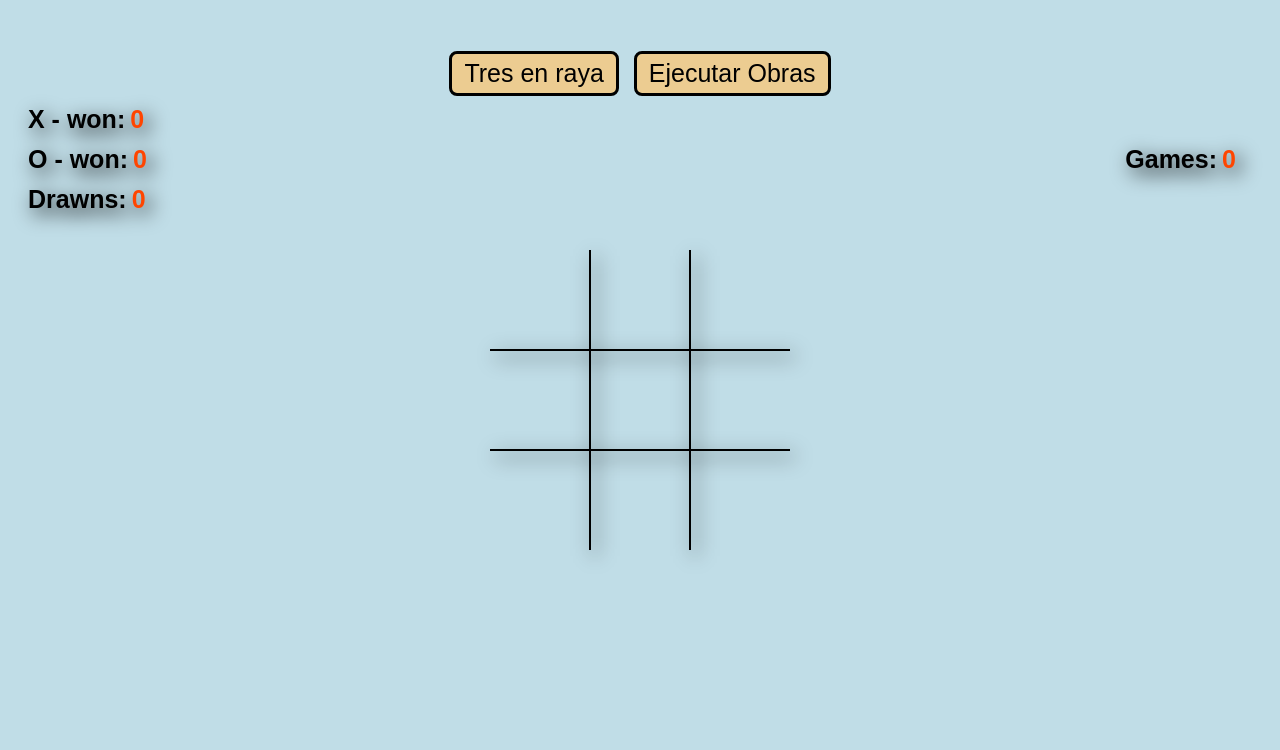
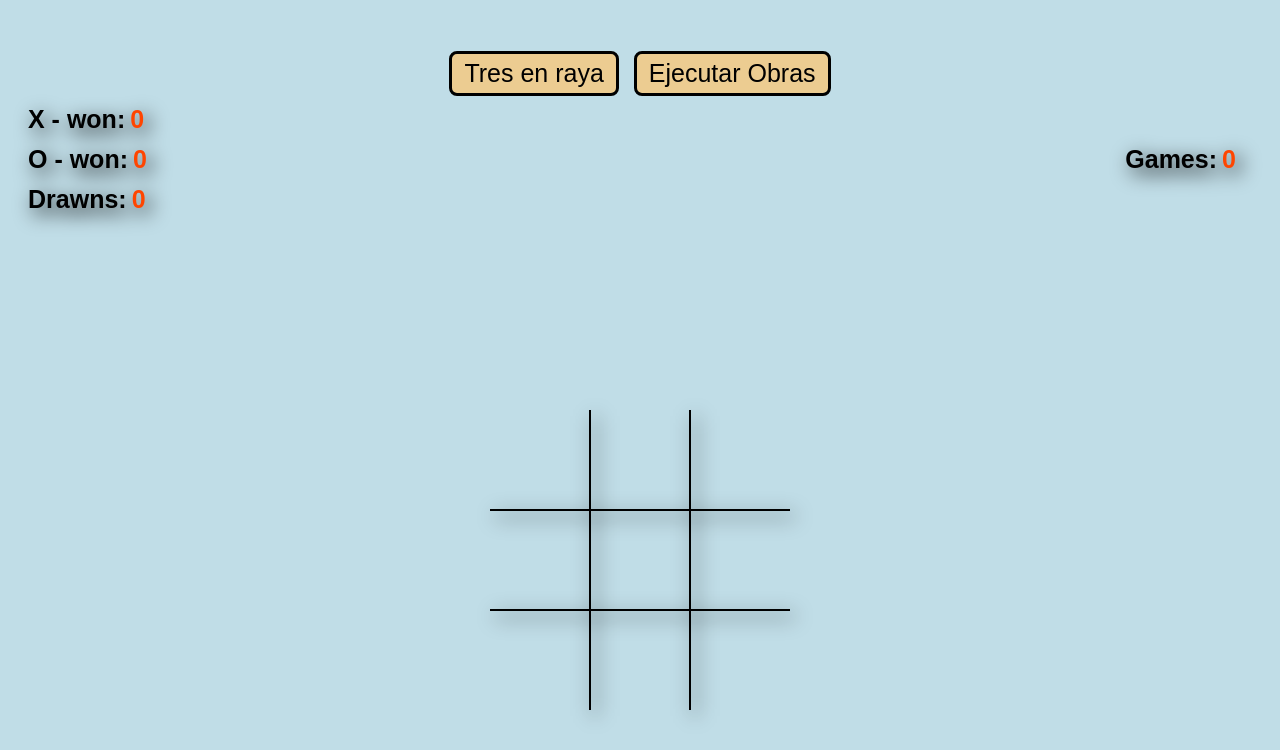
Before and after one commit to IHCantabraba/constructionSite, a website built with Vite: page index.html in a window 1280 px wide. Both pictures are taken after a click on the button "Tres en raya". Built offline with nearby package versions, Linux system fonts and the light colour scheme; a web font is replaced by a local one.

Commit message:
tictac style

```diff
--- a/src/pages/TicTacToe/TicTacToe.css
+++ b/src/pages/TicTacToe/TicTacToe.css
@@ -20,7 +20,7 @@
   align-items: flex-start;
   justify-content: center;
   gap: var(--ihc-gap-default);
-  max-width: 18%;
+
   border-radius: 5%;
   /* background-color: rgb(180, 179, 179); */
   filter: drop-shadow(5px 6px 10px #000000);
@@ -56,7 +56,7 @@
 .board {
   position: fixed;
   display: grid;
-  top: 50%;
+  top: 70%;
   left: 50%;
   transform: translate(-50%, -50%);
   justify-content: center;
--- a/src/pages/TicTacToe/TicTacToe.js
+++ b/src/pages/TicTacToe/TicTacToe.js
@@ -25,9 +25,61 @@ let ScoreX = sessionStorage.getItem('Xscore')
 let ScoreO = sessionStorage.getItem('Oscore')
 let Drawns = sessionStorage.getItem('Drawns')
 let Totals = sessionStorage.getItem('Totals')
+
 export const initBoard = () => {
   /* obtener el div de la app */
   const appContect = document.querySelector('.content')
+
+  createBoard()
+  appContect.append(createResultsDiv())
+  appContect.append(createBoard())
+  if (!document.querySelector('.winning-msg')) {
+    ShowWinner()
+  }
+  startGame()
+
+  const cellEments = document.querySelectorAll('.cell')
+
+  cellEments.forEach((cell) => {
+    cell.addEventListener('click', handleClick, { once: true })
+  })
+
+  /* reset entire game */
+  const restartBtn = document.getElementById('restartBtn')
+  const modalMsg = document.querySelector('.winning-msg')
+  modalMsg.classList.toggle('hide')
+  restartBtn.addEventListener('click', () => {
+    startGame()
+  })
+}
+/* crear tablero */
+function createBoard() {
+  /* create board */
+  const board = createDiv('board')
+  board.classList.add('hide')
+  const cell0_0 = createDiv('cell', '0_0')
+  const cell0_1 = createDiv('cell', '0_1')
+  const cell0_2 = createDiv('cell', '0_2')
+  const cell1_0 = createDiv('cell', '1_0')
+  const cell1_1 = createDiv('cell', '1_1')
+  const cell1_2 = createDiv('cell', '1_2')
+  const cell2_0 = createDiv('cell', '2_0')
+  const cell2_1 = createDiv('cell', '2_1')
+  const cell2_2 = createDiv('cell', '2_2')
+
+  board.append(cell0_0)
+  board.append(cell0_1)
+  board.append(cell0_2)
+  board.append(cell1_0)
+  board.append(cell1_1)
+  board.append(cell1_2)
+  board.append(cell2_0)
+  board.append(cell2_1)
+  board.append(cell2_2)
+  return board
+}
+/* crear la parte del los resultados */
+function createResultsDiv() {
   /* Div general */
   const GeneralDiv = createDiv('general-vid')
   /* crear div para contadores de partidas */
@@ -73,7 +125,7 @@ export const initBoard = () => {
   resultDivTotalText.className = 'total-games'
   const resultDivTotalValue = document.createElement('p')
   resultDivTotalValue.className = 'result-count-total-value'
-  resultDivTotalValue.textContent = ScoreO
+  resultDivTotalValue.textContent = Totals
 
   resultsDivTotals.append(resultDivTotalText)
   resultsDivTotals.append(resultDivTotalValue)
@@ -83,49 +135,9 @@ export const initBoard = () => {
   resultsDiv.append(resultsDivdrawns)
   GeneralDiv.append(resultsDiv)
   GeneralDiv.append(resultsDivTotals)
-  /* create board */
-  const board = createDiv('board')
-  board.classList.add('hide')
-  const cell0_0 = createDiv('cell', '0_0')
-  const cell0_1 = createDiv('cell', '0_1')
-  const cell0_2 = createDiv('cell', '0_2')
-  const cell1_0 = createDiv('cell', '1_0')
-  const cell1_1 = createDiv('cell', '1_1')
-  const cell1_2 = createDiv('cell', '1_2')
-  const cell2_0 = createDiv('cell', '2_0')
-  const cell2_1 = createDiv('cell', '2_1')
-  const cell2_2 = createDiv('cell', '2_2')
-
-  board.append(cell0_0)
-  board.append(cell0_1)
-  board.append(cell0_2)
-  board.append(cell1_0)
-  board.append(cell1_1)
-  board.append(cell1_2)
-  board.append(cell2_0)
-  board.append(cell2_1)
-  board.append(cell2_2)
-  appContect.append(GeneralDiv)
-  appContect.append(board)
-  if (!document.querySelector('.winning-msg')) {
-    ShowWinner()
-  }
-  startGame()
-
-  const cellEments = document.querySelectorAll('.cell')
-
-  cellEments.forEach((cell) => {
-    cell.addEventListener('click', handleClick, { once: true })
-  })
-
-  /* reset entire game */
-  const restartBtn = document.getElementById('restartBtn')
-  const modalMsg = document.querySelector('.winning-msg')
-  modalMsg.classList.toggle('hide')
-  restartBtn.addEventListener('click', () => {
-    startGame()
-  })
+  return GeneralDiv
 }
+/* inicializar juego */
 function startGame() {
   circleTurn = false
   cellElements = document.querySelectorAll('.cell')
@@ -139,6 +151,7 @@ function startGame() {
   const winninMsgText = document.querySelector('.winning-msg')
   winninMsgText.classList.toggle('hide')
 }
+/* en cada click asignar clase a la casilla (x, o) */
 function handleClick(e) {
   const cell = e.target
   const currentClass = circleTurn ? CIRCLE_CLASS : X_CLASS
@@ -154,6 +167,7 @@ function handleClick(e) {
     setBoardHoverClasss()
   }
 }
+/* al finalizar la partida mostrar el modal */
 function endGame(draw) {
   const winninMsgText = document.querySelector('.data-winning-msg-text')
   const totalDraws = document.querySelector('.result-count-drawn-value')
@@ -196,6 +210,7 @@ function endGame(draw) {
     }
   }
 }
+/* identificar si hay empate */
 function isDraw() {
   return [...cellElements].every((cell) => {
     return (
@@ -203,12 +218,15 @@ function isDraw() {
     )
   })
 }
+/* asignar clase a la casilla */
 function placeMarker(cell, currentClass) {
   cell.classList.add(currentClass)
 }
+/* cambiar los turnos */
 function swapTurns() {
   circleTurn = !circleTurn
 }
+/* mostrar en la casilla seleccionada el objeto que se va a pintar si se hace click */
 function setBoardHoverClasss() {
   const board = document.querySelector('.board')
   board.classList.remove(X_CLASS)
@@ -219,6 +237,7 @@ function setBoardHoverClasss() {
     board.classList.add(X_CLASS)
   }
 }
+/* cmoprobar quién ha ganado */
 function checkWin(currentClass) {
   return WINNING_COMBINATIONS.some((combination) => {
     return combination.every((index) => {
```
